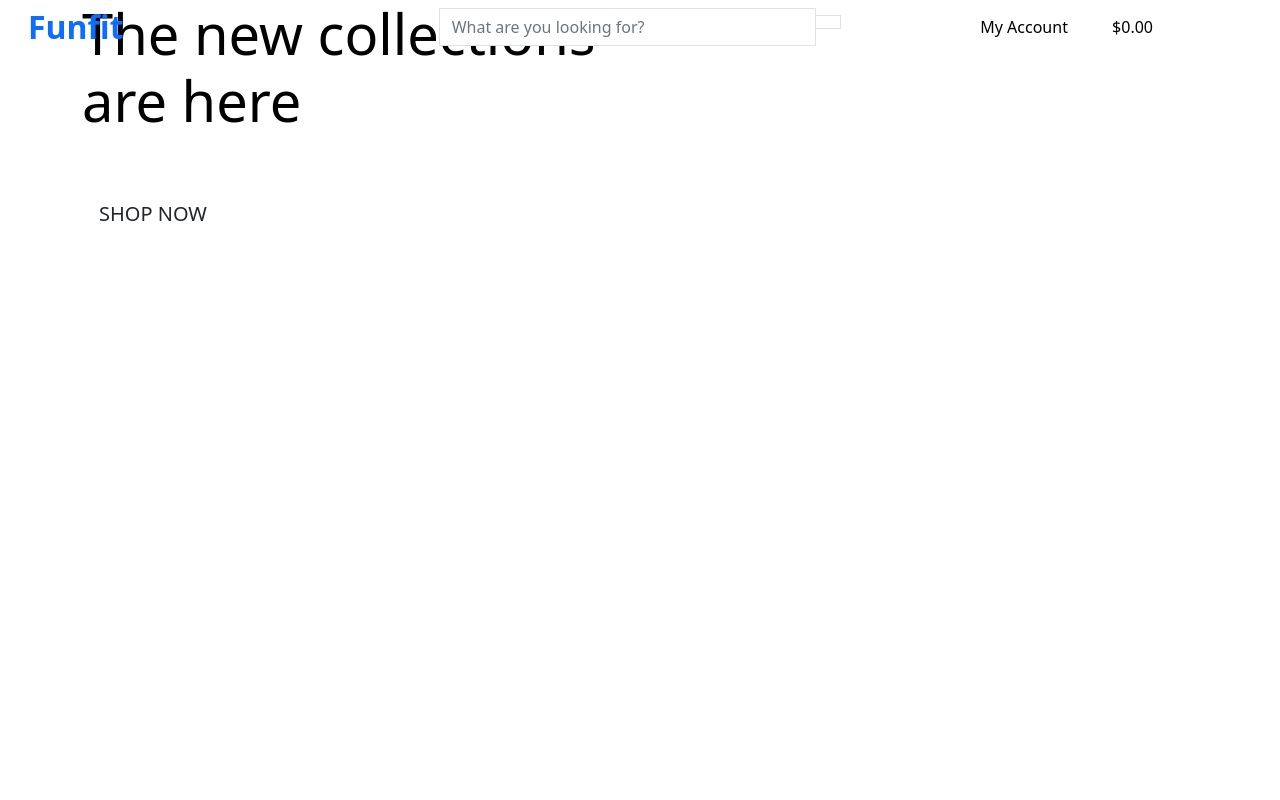
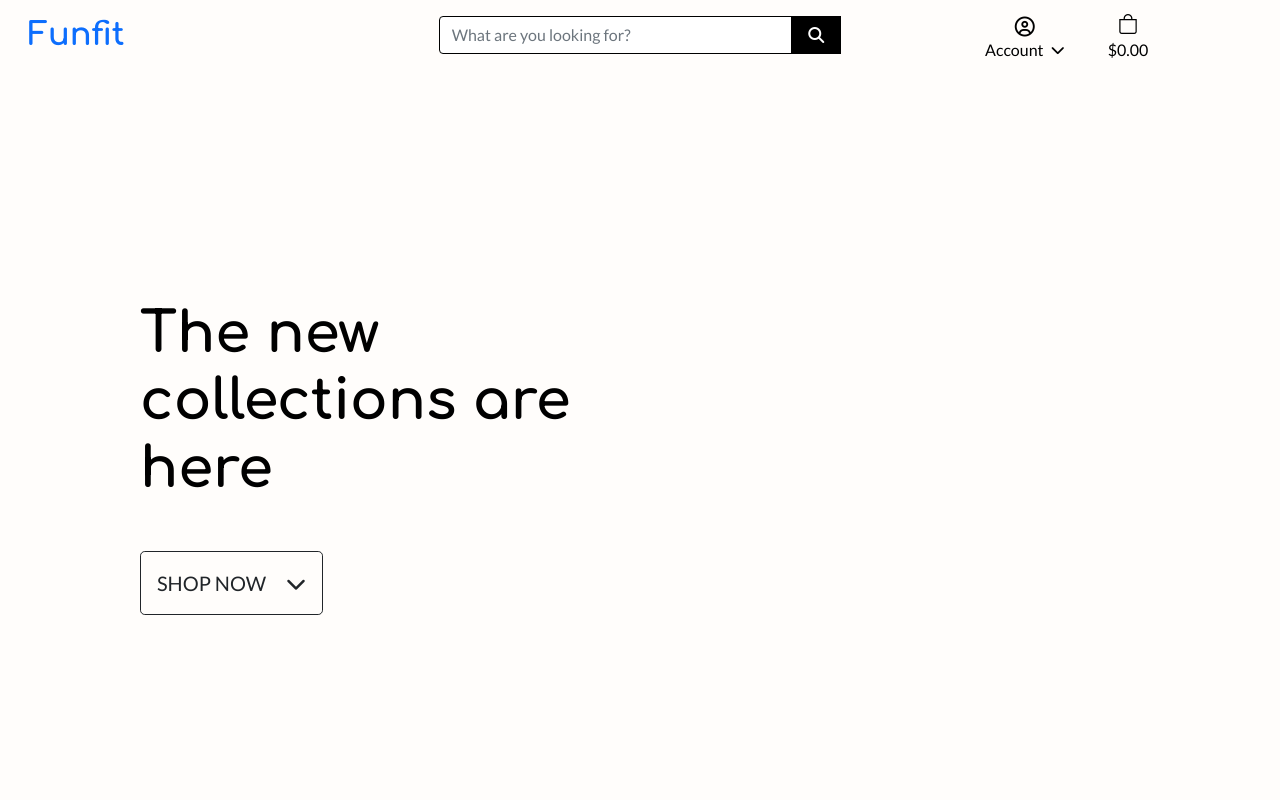
Before and after one commit to mariogusman/Funfit, a Django app: template home/templates/home/index.html in a window 1280 px wide. Run offline with Django 3.2, Linux system fonts and the light colour scheme; the template is opened without the code that fills it, so the values that code supplies are empty; some libraries are stand-ins or nearby versions.

Commit message:
completed home header and CSS

```diff
--- a/fun_fit/settings.py
+++ b/fun_fit/settings.py
@@ -150,6 +150,11 @@ USE_TZ = True
 # https://docs.djangoproject.com/en/3.2/howto/static-files/
 
 STATIC_URL = '/static/'
+STATICFILES_DIRS = [os.path.join(BASE_DIR, 'static')]
+
+MEDIA_URL = '/media/'
+MEDIA_ROOT = [os.path.join(BASE_DIR, 'media')]
+
 
 # Default primary key field type
 # https://docs.djangoproject.com/en/3.2/ref/settings/#default-auto-field
--- a/fun_fit/urls.py
+++ b/fun_fit/urls.py
@@ -15,9 +15,11 @@ Including another URLconf
 """
 from django.contrib import admin
 from django.urls import path, include
+from django.conf import settings
+from django.conf.urls.static import static
 
 urlpatterns = [
     path('admin/', admin.site.urls),
     path('accounts/', include('allauth.urls')),
     path('', include('home.urls')),
-]
+] + static(settings.MEDIA_URL, document_root=settings.MEDIA_ROOT)
--- a/home/templates/home/index.html
+++ b/home/templates/home/index.html
@@ -13,13 +13,13 @@
 <div class="container h-100">
     <div class="row h-100">
         <div class="col-7 col-md-6 my-auto">
-            <h1 class="display-4 logo-font text-black">
+            <h1 class="display-4 logo-font text-black fw-bold">
                 The new collections are here
             </h1>
             <!-- Shop Now button -->
             <div class="my-5">
                 <h4>
-                    <a href="" class="shop-now-button btn btn-lg rounded-0 text-uppercase py-3">Shop Now</a>
+                    <a href="" class="btn btn-outline-dark btn-lg text-uppercase py-3">Shop Now <i class="fas ms-3 fa-chevron-down"></i></a>
                 </h4>
             </div>
         </div>
--- /dev/null
+++ b/static/css/base.css
@@ -0,0 +1,80 @@
+html {
+    height: 100%;
+}
+
+body {
+    background-color: rgba(255, 245, 238,0.2);
+    height: calc(100vh - 164px);
+    color: #555;
+    font-family: 'Lato';
+}
+
+/* Imported from Bulma framework - helps keep the Fontawesome icons aligned and with consistent size */
+.icon {
+    align-items: center;
+    display: inline-flex;
+    justify-content: center;
+    height: 1.5rem;
+    width: 1.5rem;
+}
+
+.logo-font {
+    font-family: 'Comfortaa', cursive;
+}
+
+.main-logo-link {
+    width: fit-content;
+}
+
+.shop-now-button {
+    background: black;
+    color: white;
+    min-width: 260px;
+}
+
+.btn-black {
+    background: black;
+    color: white;
+}
+
+.shop-now-button:hover,
+.shop-now-button:active,
+.shop-now-button:focus,
+.btn-black:hover,
+.btn-black:active,
+.btn-black:focus {
+    background: #222;
+    color: white;
+}
+
+.text-black {
+    color: #000 !important;
+}
+
+.border-black {
+    border: 1px solid black !important;
+}
+
+/*  Media Queries */
+
+/* increases container size on xl screens */
+@media (min-width: 1200px) {
+  .container {
+    max-width: 80%;
+  }
+}
+
+/* fixed top navbar only on medium and up */
+@media (min-width: 992px) {
+    .fixed-top-desktop-only {
+        position: fixed;
+        top: 0;
+        right: 0;
+        left: 0;
+        z-index: 1030;
+    }
+/* pushes body down to bottom of main page */
+    .header-container {
+        padding-top: 164px;
+    }
+}
--- a/templates/base.html
+++ b/templates/base.html
@@ -14,12 +14,16 @@
     {% block extra_meta %}
     {% endblock extra_meta %}
 
-    {% block corejs %} <script src="https://cdn.jsdelivr.net/npm/bootstrap@5.1.1/dist/js/bootstrap.bundle.min.js"
-        integrity="sha384-/bQdsTh/da6pkI1MST/rWKFNjaCP5gBSY4sEBT38Q/9RBh9AH40zEOg7Hlq2THRZ" crossorigin="anonymous">
+    {% block corejs %}
+    <!-- Bootstrap -->
+    <script src="https://cdn.jsdelivr.net/npm/bootstrap@5.1.1/dist/js/bootstrap.bundle.min.js" integrity="sha384-/bQdsTh/da6pkI1MST/rWKFNjaCP5gBSY4sEBT38Q/9RBh9AH40zEOg7Hlq2THRZ" crossorigin="anonymous">
     </script>
-    <script src="https://cdn.jsdelivr.net/npm/@popperjs/core@2.9.3/dist/umd/popper.min.js"
-        integrity="sha384-W8fXfP3gkOKtndU4JGtKDvXbO53Wy8SZCQHczT5FMiiqmQfUpWbYdTil/SxwZgAN" crossorigin="anonymous">
+    <script src="https://cdn.jsdelivr.net/npm/@popperjs/core@2.9.3/dist/umd/popper.min.js" integrity="sha384-W8fXfP3gkOKtndU4JGtKDvXbO53Wy8SZCQHczT5FMiiqmQfUpWbYdTil/SxwZgAN" crossorigin="anonymous">
     </script>
+    <!-- Bootstrap Icons -->
+    <link rel="stylesheet" href="https://cdn.jsdelivr.net/npm/bootstrap-icons@1.5.0/font/bootstrap-icons.css">
+    <!-- Fontawesome -->
+    <script src="https://kit.fontawesome.com/d972b5bebb.js" crossorigin="anonymous"></script>
     {% endblock corejs %}
 
     {% block extrajs %}
@@ -29,6 +33,13 @@
     <!-- Bootstrap CSS -->
     <link href="https://cdn.jsdelivr.net/npm/bootstrap@5.1.1/dist/css/bootstrap.min.css" rel="stylesheet"
         integrity="sha384-F3w7mX95PdgyTmZZMECAngseQB83DfGTowi0iMjiWaeVhAn4FJkqJByhZMI3AhiU" crossorigin="anonymous">
+    <!-- Lato font family -->
+    <link rel="preconnect" href="https://fonts.googleapis.com">
+    <link rel="preconnect" href="https://fonts.gstatic.com" crossorigin>
+    <link href="https://fonts.googleapis.com/css2?family=Comfortaa:wght@300;400;500;600;700&family=Lato:ital,wght@0,100;0,300;0,400;0,700;0,900;1,100;1,300;1,400;1,700;1,900&display=swap" rel="stylesheet">
+
+    <!-- Project CSS -->
+    <link rel="stylesheet" href="{% static 'css/base.css' %}">
     {% endblock corecss %}
 
     {% block extracss %}
@@ -46,16 +57,16 @@
             <!-- Logo -->
             <div class="col-12 col-lg-4 my-auto py-1 py-lg-0 text-lg-left">
                 <a href="{% url 'home' %}" class="nav-link main-logo-link">
-                    <h2 class="logo-font tex-black my-0"><strong>Funfit</strong></h2>
+                    <h2 class="logo-font tex-black my-0 fw-bold"><strong>Funfit</strong></h2>
                 </a>
             </div>
             <!-- Search field -->
             <div class="col-12 col-lg-4 my-auto py-1 py-lg-0">
                 <form method="GET" action="">
                     <div class="input-group w-100">
-                        <input class="form-control border border-black rounded-0" type="text" name="q" placeholder="What are you looking for?">
+                        <input class="form-control border border-black rounded-start" type="text" name="q" placeholder="What are you looking for?">
                         <div class="input-group-append">
-                            <button class="form-control btn btn-black border border-black rounded-0" type="submit">
+                            <button class="form-control btn btn-black border-black rounded-0" type="submit">
                                 <span class="icon">
                                     <i class="fas fa-search"></i>
                                 </span>
@@ -70,10 +81,10 @@
                 <ul class="list-inline list-unstyled text-center text-lg-right my-0">
                     <li class="list-inline-item dropdown">
                         <!-- Dropdown from bootstrap docs -->
-                        <a class="text-black nav-link" href="#" id="user-options" data-toggle="dropdown" aria-haspopup="true" aria-expanded="false">
+                        <a class="text-black nav-link" href="#" id="user-options" data-bs-toggle="dropdown" aria-haspopup="true" aria-expanded="false">
                             <div class="text-center">
-                                <div><i class="fas fa-user fa-lg"></i></div>
-                                <p class="my-0">My Account</p>
+                                <div><i class="far fa-user-circle fa-lg"></i></div>
+                                <p class="my-0">Account <i class="fas fa-sm ms-1 fa-chevron-down"></i></p>
                             </div>
                         </a>
 
@@ -97,7 +108,8 @@
                     <li class="list-inline-item">
                         <a class="{% if grand_total %}text-info font-weight-bold{% else %}text-black{% endif %} nav-link" href="">
                             <div class="text-center">
-                                <div><i class="fas fa-shopping-bag fa-lg"></i></div>
+                                <div><i class="bi bi-bag fs-5"></i>
+                                </div>
                                 <p class="my-0">
                                     <!-- Print formatted grand_total variable if true, else print zero -->
                                     {% if grand_total %}
```
